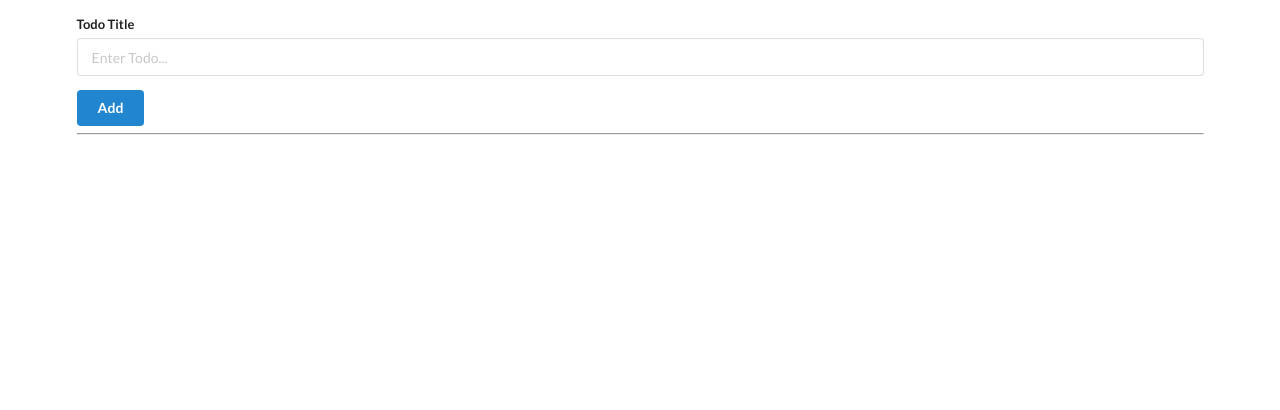
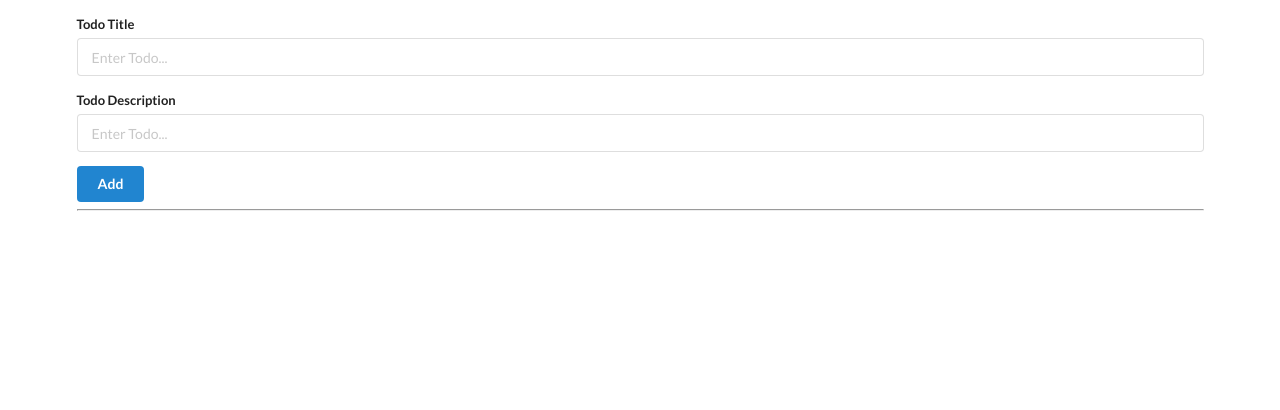
Before and after one commit to 56LogicErrorsAnd109SyntaxErrors/assessment-mod6, a Python web app: template templates/index.html in a window 1280 px wide. Shown: the part 82-492 px from the top of the page. Run offline with Jinja, Linux system fonts and the light colour scheme; the template is opened without the code that fills it, so the values that code supplies are empty.

Commit message:
Merge branch 'release/1.4'

```diff
--- a/templates/index.html
+++ b/templates/index.html
@@ -17,11 +17,14 @@
         <form class="ui form" action="/add" method="post">
             <div class="field">
                 <label>Todo Title</label>
-                <input type="text" name="title" placeholder="Enter Todo..."><br>
+                <input type="text" name="title" placeholder="Enter Todo..." required><br>
+            </div>
+            <div class="field">
+                <label>Todo Description</label>
+                <input type="text" name="description" placeholder="Enter Todo..."><br>
             </div>
             <button class="ui blue button" type="submit">Add</button>
         </form>
-
         <hr>
 
         {% for todo in todo_list %}
```
Also changed, not shown: main.py (+6 -6 lines).
